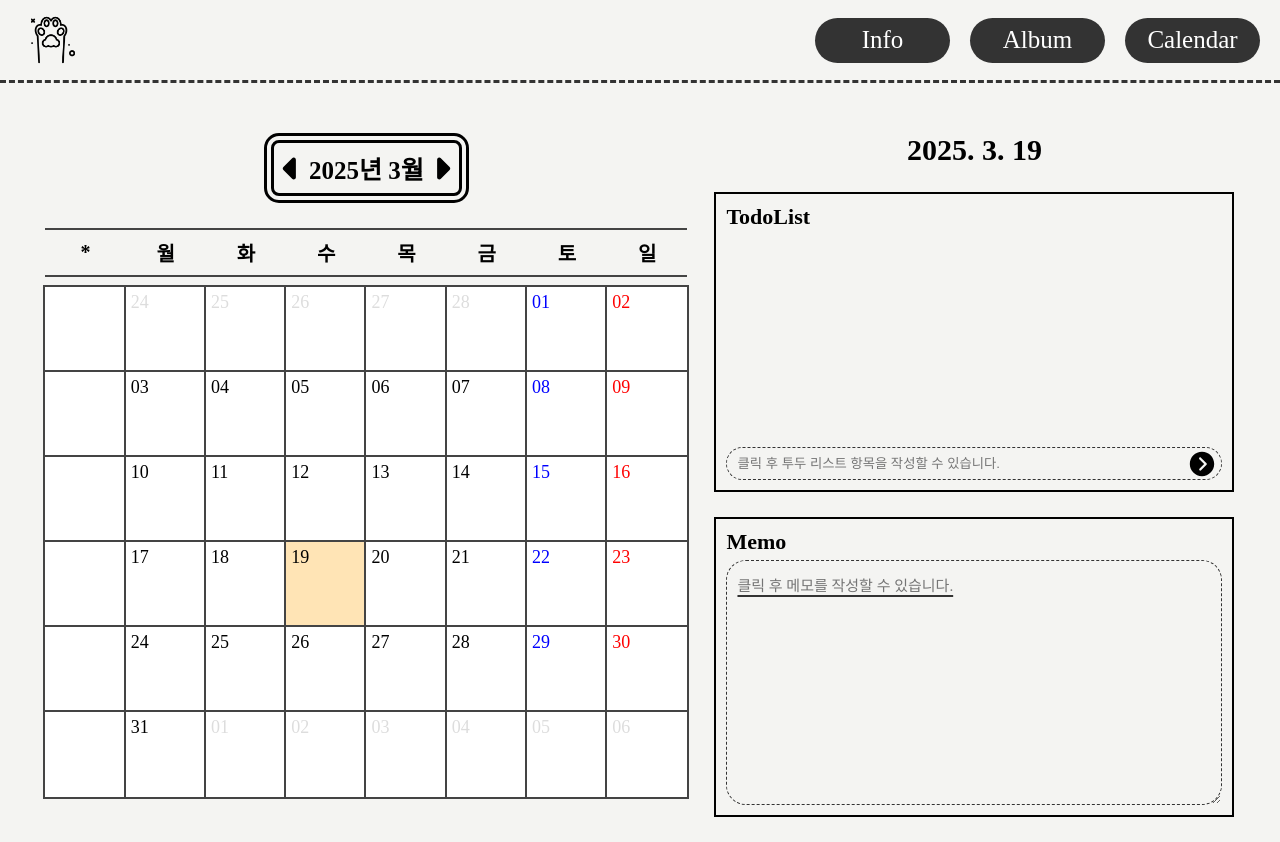
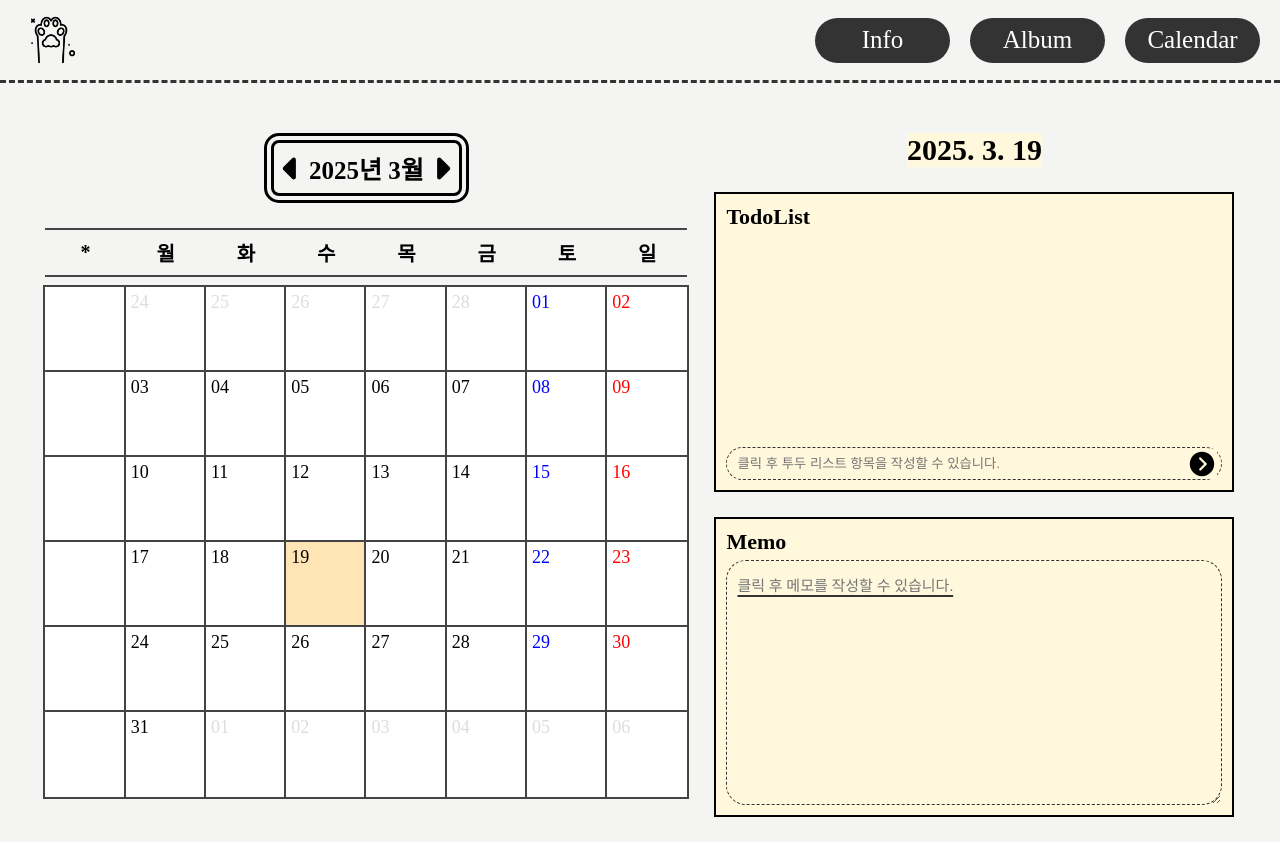
Before and after one commit to k-hanseul/khs_pj_1, a React (Create React App) app: page /calendar in a window 1280 px wide. Built offline with nearby package versions, Linux system fonts and the light colour scheme; a web font is replaced by a local one.

Commit message:
20250328-khs-3: test

```diff
--- a/src/components/calendar/CalendarStyle.module.css
+++ b/src/components/calendar/CalendarStyle.module.css
@@ -69,6 +69,11 @@
     justify-items: center;
     align-items: center;
     display: grid;
+
+    * {
+        background-color: cornsilk;
+        box-sizing: border-box;
+    }
 
     .title {
         font-size: 30px;
```
